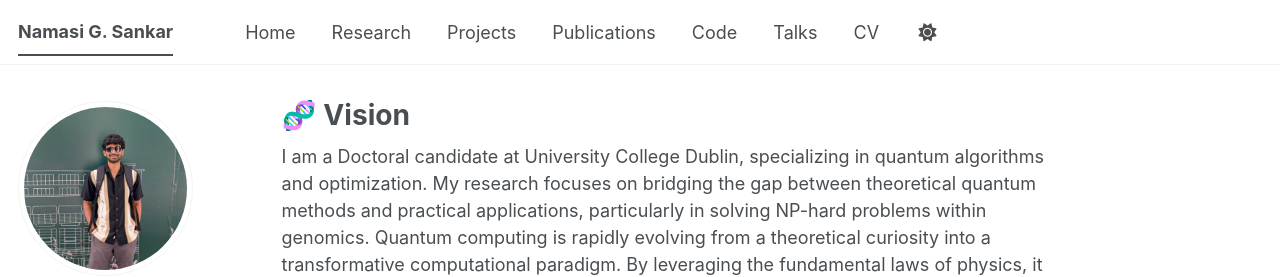
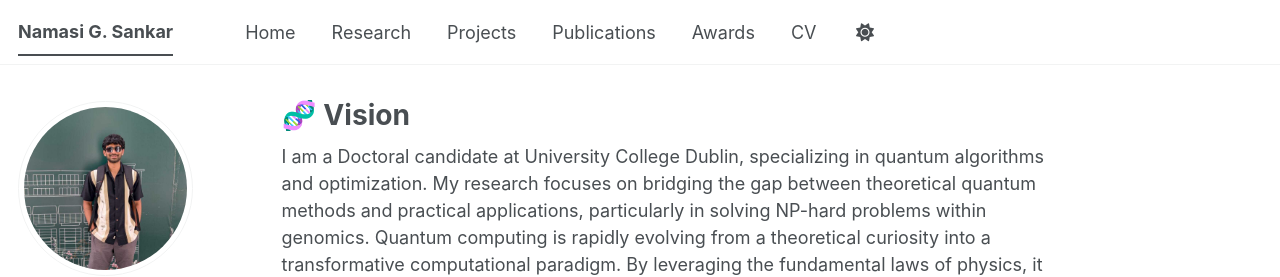
Before and after one commit to Namasi-PhD/Namasi-PhD.github.io, a Jekyll site: the page built from index.md, in a window 1280 px wide. Shown: the top 277 px of the page. Built offline with Jekyll 4.4.1, drawn with Linux system fonts in a browser that asks for light colours; some web fonts are replaced; a script bundle is joined from its source files by our own code; library files that are not in the unit come from our copies.

Commit message:
Update navigation by removing and adding sections
Removed 'Code' and 'Talks' sections and added 'Awards'.

```diff
--- a/_data/navigation.yml
+++ b/_data/navigation.yml
@@ -7,9 +7,7 @@ main:
     url: /projects/
   - title: "Publications"
     url: /publications/
-  - title: "Code"
-    url: /code/
-  - title: "Talks"
-    url: /talks/
+  - title: "Awards"
+    url: /awards/
   - title: "CV"
     url: /files/CV.pdf
```
